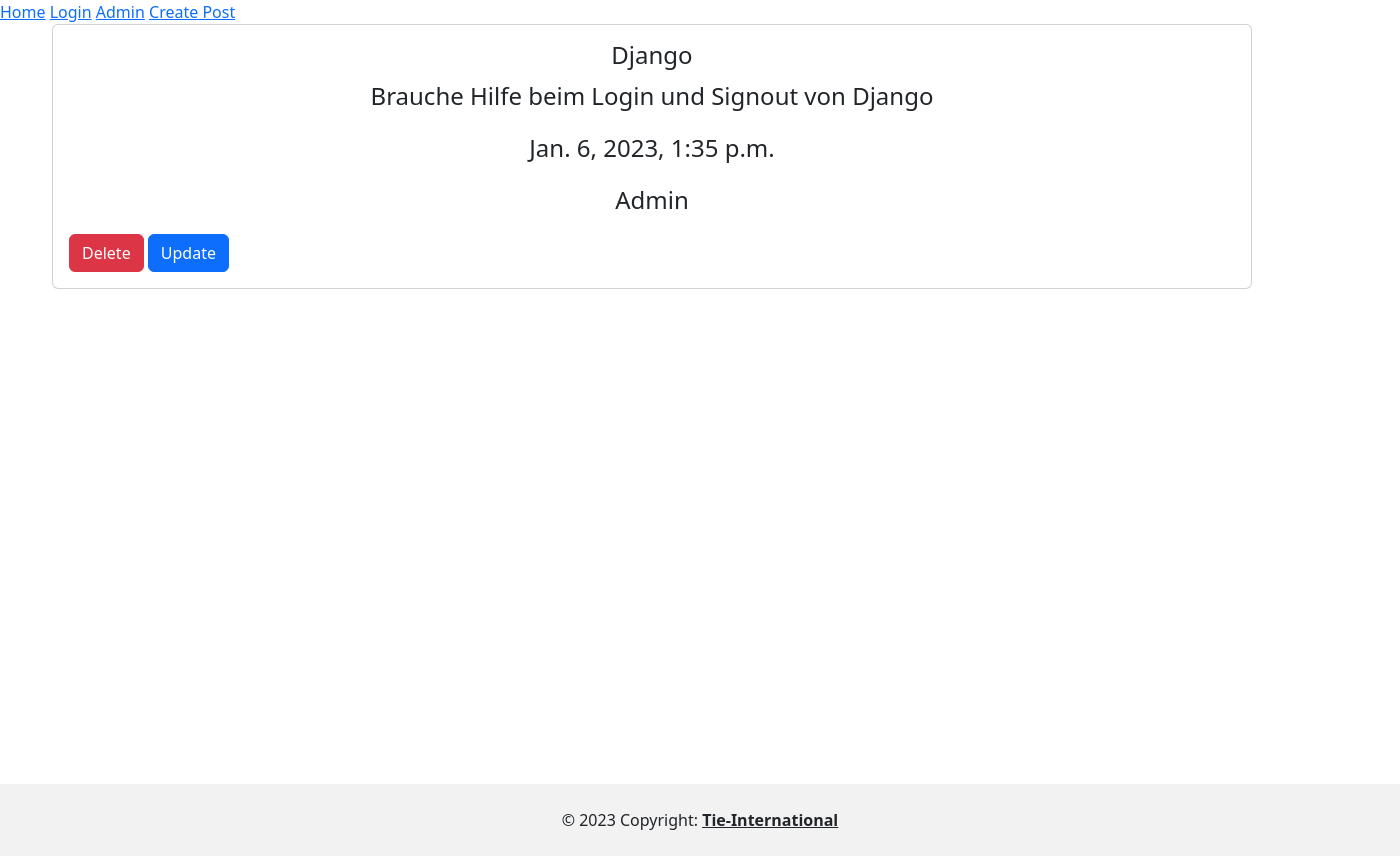
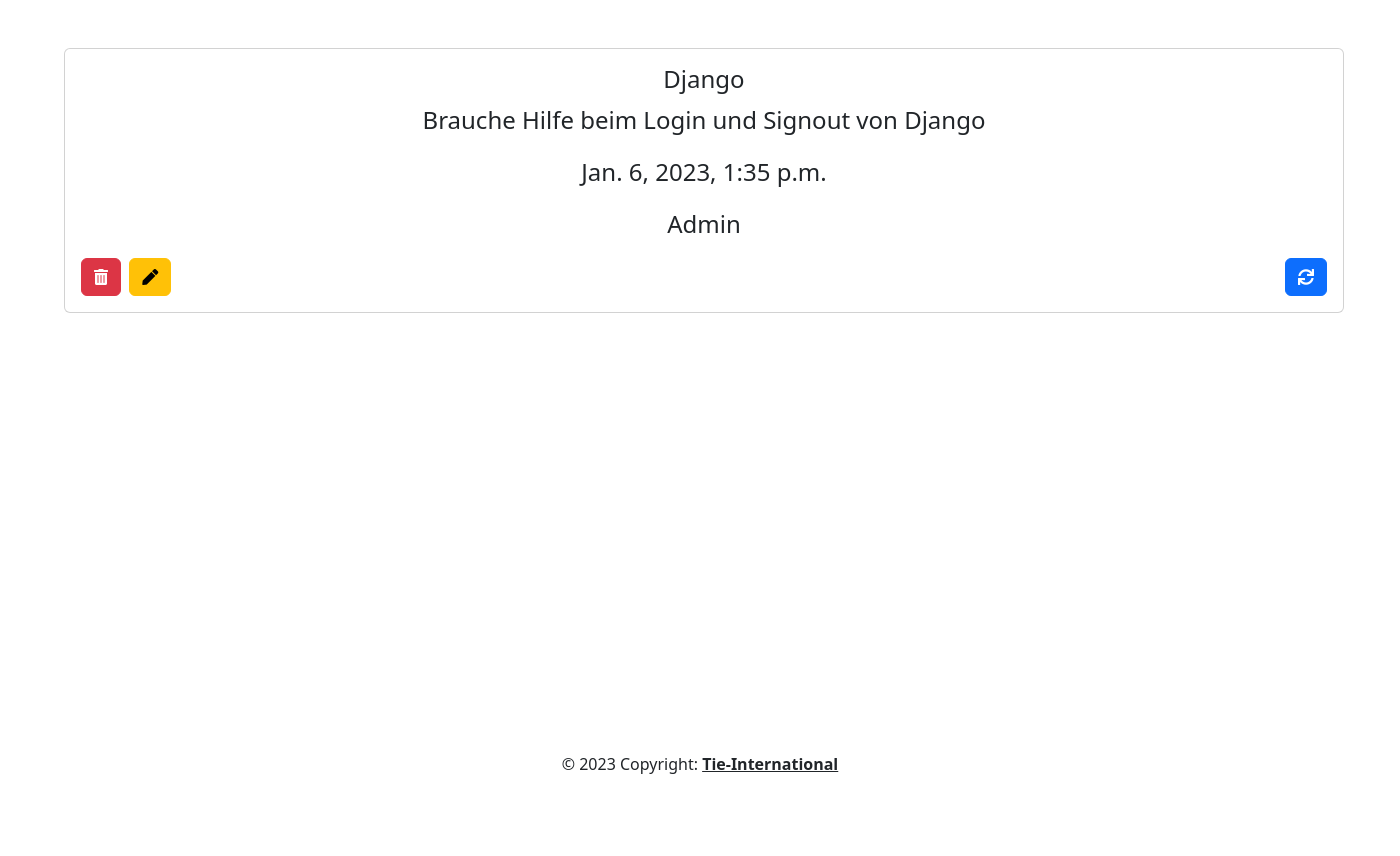
Before and after one commit to massimo-galiffa/supportboard, a Django app: page /supportboard/support_requests/6/ in a window 1400 px wide. After the commit the page ends 774 px from the top, so only its background shows below. Run offline with Django 4.2, Linux system fonts and the light colour scheme; data comes from the database, SQL or seed files in the repository; both versions use the stored data as it was after the commit; some libraries are stand-ins or nearby versions.

Commit message:
probleme behoben + Edit Content

```diff
--- a/authy/urls.py
+++ b/authy/urls.py
@@ -1,13 +1,8 @@
-from django.contrib import admin
-from django.urls import path, include
+from django.urls import path
 
 from authy import views
 
 urlpatterns = [
     path('signup', views.signup, name='signup'),
-    path('login', views.logged, name='login '),
-    path('logout', views.loggout_user, name='logout'),
     path('home', views.home, name='home'),
-
-
 ]
--- a/supportboard/models.py
+++ b/supportboard/models.py
@@ -9,7 +9,7 @@ class SupportRequest(models.Model):
         ('Done', 'Done'),
     ]
     title = models.CharField(max_length=254)
-    description = models.TextField()
+    description = models.TextField(max_length=300)
     creation_date = models.DateTimeField(auto_now_add=True)
     creator = models.ForeignKey(User, on_delete=models.CASCADE)
     status = models.CharField(max_length=254, choices=STATUS_CHOICES, default='Open')
--- a/supportboard/urls.py
+++ b/supportboard/urls.py
@@ -7,5 +7,5 @@ urlpatterns = [
     path('list', views.support_request_list, name='list'),
     path('delete/<int:id>', views.support_request_delete, name='delete'),
     path('support_requests/<int:pk>/', views.support_request_detail, name='detail'),
-    path('update/<int:pk>', views.support_request_update, name='update'),
+    path('update/<int:pk>', views.update_support_request, name='update'),
 ]
--- a/supportboard/views.py
+++ b/supportboard/views.py
@@ -1,15 +1,13 @@
-from django.http import HttpResponseRedirect, request
+from django.contrib.auth.decorators import login_required
+from django.http import HttpResponseRedirect
 from django.shortcuts import render, redirect
 from django.urls import reverse
-from django.views.generic import DetailView
 
-from .forms import SupportRequestForm
+from supportboard.forms import SupportRequestForm
 from .models import SupportRequest
-from supportboard.forms import SupportRequestForm
-from django.contrib.auth.decorators import login_required
 
 
-@login_required(login_url='/authy/login')
+@login_required(login_url='/accounts/login')
 def support_request(request):
     if request.method == 'POST':
         form = SupportRequestForm(request.POST)
@@ -24,7 +22,7 @@ def support_request(request):
     return render(request, 'supportboard/support_request.html', {'form': form})
 
 
-@login_required(login_url='/authy/login')
+@login_required(login_url='/accounts/login')
 def support_request_list(request):
     support_requests = SupportRequest.objects.all()
     return render(request, 'supportboard/support_request_list.html', {'support_requests': support_requests})
@@ -47,3 +45,15 @@ def support_request_update(request, pk):
     support_request.save()
 
     return HttpResponseRedirect(reverse('list'))
+
+
+def update_support_request(request, pk):
+    support_request = SupportRequest.objects.get(id=pk)
+    if request.method == 'POST':
+        form = SupportRequestForm(request.POST, instance=support_request)
+        if form.is_valid():
+            form.save()
+            return redirect('list')
+    else:
+        form = SupportRequestForm(instance=support_request)
+    return render(request, 'supportboard/support_request.html', {'form': form})
--- a/templates/authy/home.html
+++ b/templates/authy/home.html
@@ -1 +0,0 @@
-Home
--- a/templates/base.html
+++ b/templates/base.html
@@ -3,7 +3,12 @@
 <!DOCTYPE html>
 <html lang="en">
 <head>
-    <link rel="stylesheet" type="text/css" href="static/supportboard.css" />
+    <link rel="stylesheet" href="https://cdnjs.cloudflare.com/ajax/libs/font-awesome/5.15.1/css/all.min.css" integrity="sha512-+4zCK9k+qNFUR5X+cKL9EIR+ZOhtIloNl9GIKS57V1MyNsYpYcUrUeQc9vNfzsWfV28IaLL3i96P9sdNyeRssA==" crossorigin="anonymous" />
+    <link rel="stylesheet" href="https://stackpath.bootstrapcdn.com/bootstrap/4.5.2/css/bootstrap.min.css"
+          integrity="sha384-JcKb8q3iqJ61gNV9KGb8thSsNjpSL0n8PARn9HuZOnIxN0hoP+VmmDGMN5t9UJ0Z" crossorigin="anonymous">
+    <script src="https://code.jquery.com/jquery-3.5.1.slim.min.js"
+            integrity="sha384-DfXdz2htPH0lsSSs5nCTpuj/zy4C+OGpamoFVy38MVBnE+IbbVYUew+OrCXaRkfj"
+            crossorigin="anonymous"></script>
     <meta charset="UTF-8">
     <meta http-equiv="X-UA-Compatible" content="IE=edge">
     <meta name="viewport" content="width=device-width, initial-scale=1.0">
@@ -11,26 +16,37 @@
     {% bootstrap_css %}
 </head>
 <body>
-  <nav>
-  <a href="/supportboard/list">Home</a>
-  <a href="/authy/login">Login</a>
-  <a href="/admin">Admin</a>
-  <a href="/supportboard/support">Create Post</a>
-</nav>
-   <div id="page-container">
-   <div id="content-wrap">
-  {% block content %}
 
-  {% endblock %}
+<div class="mb-5">
+    <nav class="navbar navbar-expand-sm navbar-dark fixed-top justify-content-center">
+        <div class="navbar-nav">
+            <ul class="navbar-nav">
+                <li class="nav-item">
+                    <a class="nav-link" href="{% url 'list' %}">Home</a>
+                </li>
+                <li class="nav-item">
+                    <a class="nav-link" href="{% url 'login' %}">Login</a>
+                </li>
+                <li class="nav-item">
+                    <a class="nav-link" href="{% url 'signup' %}">Signup</a>
+                <li class="nav-item">
+                    <a class="nav-link" href="{% url 'logout' %}">logout</a>
+                </li>
+            </ul>
+        </div>
+    </nav>
+</div>
 
+<div class="container p-">
+    {% block content %}{% endblock %}
+</div>
 
-<footer id="footer">
-     <div class="text-center p-4" style="background-color: rgba(0, 0, 0, 0.05);">
-    © 2023 Copyright:
-    <a class="text-reset fw-bold" href="https://tie-international.com/">Tie-International</a>
-  </div>
+<footer class="footer fixed-bottom">
+    <div class="text-center p-4" >
+        © 2023 Copyright:
+        <a class="text-reset fw-bold" href="https://tie-international.com/">Tie-International</a>
+    </div>
 </footer>
-   </div>
- </div>
+
 </body>
 </html>
--- a/templates/static/supportboard.css
+++ b/templates/static/supportboard.css
@@ -1,15 +1,8 @@
-#page-container {
-  position: relative;
-  min-height: 100vh;
+.footer {
+    position: fixed;
+    left: 0;
+    bottom: 0;
+    width: 100%;
+    background-color: #ff0000;
+    text-align: center;
 }
-
-#content-wrap {
-  padding-bottom: 2.5rem;
-}
-
-#footer {
-  position: absolute;
-  bottom: 0;
-  width: 100%;
-  height: 2.5rem;
-}
--- a/templates/supportboard/support_request_detail.html
+++ b/templates/supportboard/support_request_detail.html
@@ -4,22 +4,34 @@
       integrity="sha384-GLhlTQ8iRABdZLl6O3oVMWSktQOp6b7In1Zl3/Jr59b6EGGoI1aFkw7cmDA6j6gD" crossorigin="anonymous">
 {% block content %}
     <div class="container">
-      <div class="row">
-        <div class="col">
-            <div class="card" style="width: 75rem; align-content: center;  ">
-                <div class="card-body">
-                    <h5 class="card-title" style="text-align: center; font-size: x-large">{{ support_request.title }}</h5>
-                    <p class="card-text" style="text-align: center; font-size: x-large">{{ support_request.description }}</p>
-                    <p class="card-text" style="text-align: center; font-size: x-large">{{ support_request.creation_date }}</p>
-                    <p class="card-text" style="text-align: center; font-size: x-large">{{ support_request.creator }}</p>
-                    <a href="{% url 'delete' support_request.id %}" class="btn btn-danger" style="align-items: center">Delete</a>
-                    <a href="{% url 'update' support_request.id %}" class="btn btn-primary" style="align-items: center">Update</a>
-
+        <div class="row">
+            <div class="col">
+                <div class="card" style="width: 80rem; align-content: center;  ">
+                    <div class="card-body">
+                        <h5 class="card-title"
+                            style="text-align: center; font-size: x-large">{{ support_request.title }}</h5>
+                        <p class="card-text"
+                           style="text-align: center; font-size: x-large">{{ support_request.description }}</p>
+                        <p class="card-text"
+                           style="text-align: center; font-size: x-large">{{ support_request.creation_date }}</p>
+                        <p class="card-text"
+                           style="text-align: center; font-size: x-large">{{ support_request.creator }}</p>
+                        <a href="{% url 'delete' support_request.id %}" class="btn btn-danger mr-1 "
+                           style="align-items: center"><i
+                                class="fas fa-trash-alt"></i></a>
+                        <a href="{% url 'update' support_request.id %}" class="btn btn-warning "
+                           style="align-items: center"><i
+                                class="fas fa-pen"></i></a>
+                        <a href="{% url 'list' %}" class="btn btn-primary float-right text-right"
+                           style="align-items: center"><i
+                                class="fas fa-sync"></i></a>
+                    </div>
                 </div>
             </div>
         </div>
-</div>
     </div>
+
+
 {% endblock %}
 <script src="https://cdn.jsdelivr.net/npm/bootstrap@5.3.0-alpha1/dist/js/bootstrap.bundle.min.js"
         integrity="sha384-w76AqPfDkMBDXo30jS1Sgez6pr3x5MlQ1ZAGC+nuZB+EYdgRZgiwxhTBTkF7CXvN"
```
Also changed, not shown: authy/forms.py (+1 -8 lines), authy/views.py (+4 -42 lines), support28/settings.py (+4 -6 lines), supportboard/forms.py (+6 -2 lines), templates/authy/login.html (deleted, +0 -17 lines), templates/authy/signup.html (+18 -7 lines), templates/registration/login.html (+19 -6 lines), templates/supportboard/support_request.html (+18 -8 lines), templates/supportboard/support_request_list.html (+15 -11 lines), db.sqlite3, templates/registration/signin.html (deleted).
